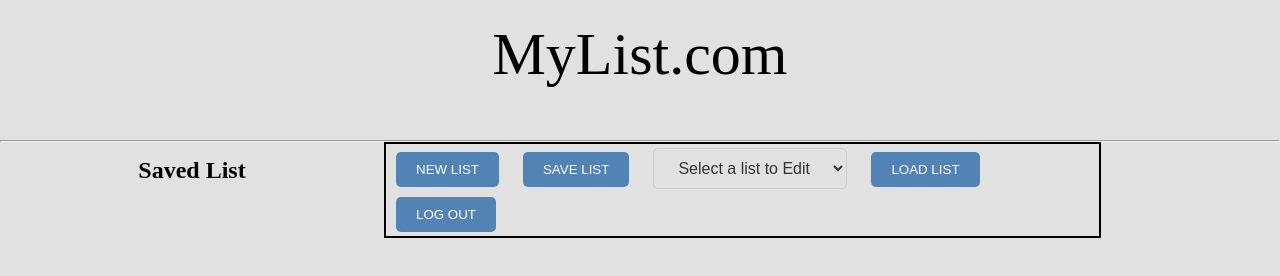
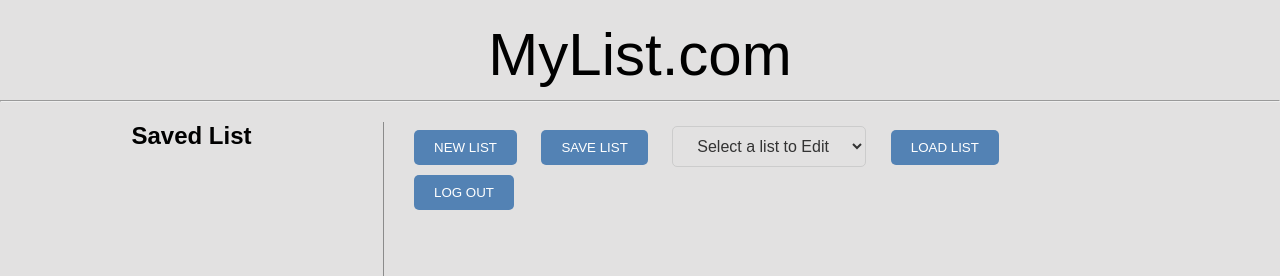
Before and after one commit to KumarBijayananda/SBA316, a plain HTML site: page index.html in a window 1280 px wide. Shown: the top 276 px of the page. Drawn offline with Linux system fonts and the light colour scheme.

Commit message:
updated spacing, looks better

```diff
--- a/style.css
+++ b/style.css
@@ -3,10 +3,11 @@
   box-sizing: border-box;
   background-color: #e2e1e1;
   /* outline: 2px solid black; */
+  font-family: Arial, Helvetica, sans-serif;
 }
 
 header {
-  height: 15vh;
+  height: 10vh;
   font-size: 60px;
   text-align: center;
   margin-top: 20px;
@@ -30,7 +31,7 @@ input {
 }
 
 #buttons {
-  border: 2px solid black;
+  /* border: 2px solid black; */
   width: 80%;
 }
 button {
@@ -80,6 +81,7 @@ input::placeholder {
 }
 #mainSection {
   width: 70%;
+  padding: 20px 0 0 20px;
 }
 
 #listContainer {
@@ -109,6 +111,6 @@ li button {
 }
 
 #savedSection {
-  /* border: 1px solid black; */
-  margin-top: 15px;
+  border-right: 1px solid rgb(139, 139, 139);
+  margin-top: 20px;
 }
```
